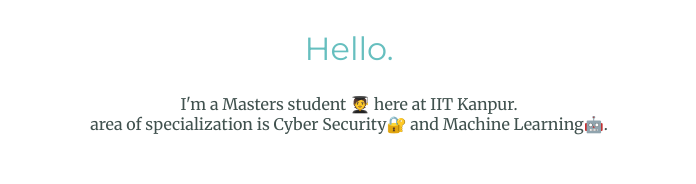
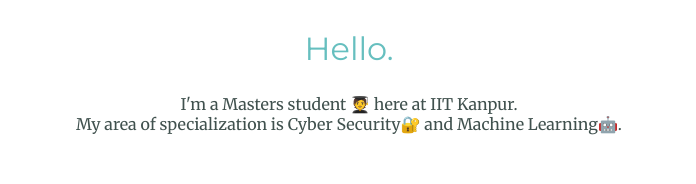
Before and after one commit to bharat28112000/Portfolio, a plain HTML site: page index.html in a window 1280 px wide. Shown: the part 947-1131 px from the top of the page, without its empty margins (291-987 px from the left). Drawn offline with Linux system fonts and the light colour scheme.

Commit message:
Update index.html

```diff
--- a/index.html
+++ b/index.html
@@ -25,7 +25,7 @@
     <div class="me">
         <img class="mine" src="CSS - My Site Images/m-removebg-preview.png" alt="mine img">
         <h2>Hello.</h2>
-        <p style="color:#40514E">I'm a Masters student 🧑‍🎓 here at IIT Kanpur. <br> area of specialization is Cyber Security🔐 and Machine Learning🤖.</p>
+        <p style="color:#40514E">I'm a Masters student 🧑‍🎓 here at IIT Kanpur. <br>My area of specialization is Cyber Security🔐 and Machine Learning🤖.</p>
     </div>
 
     <hr class="line1">
```
